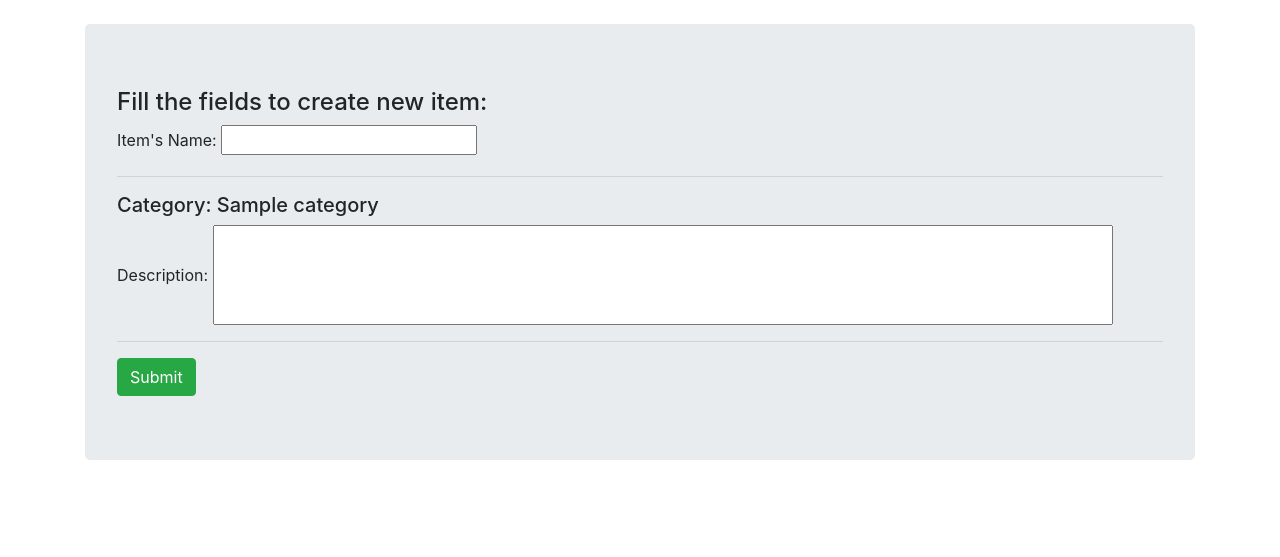
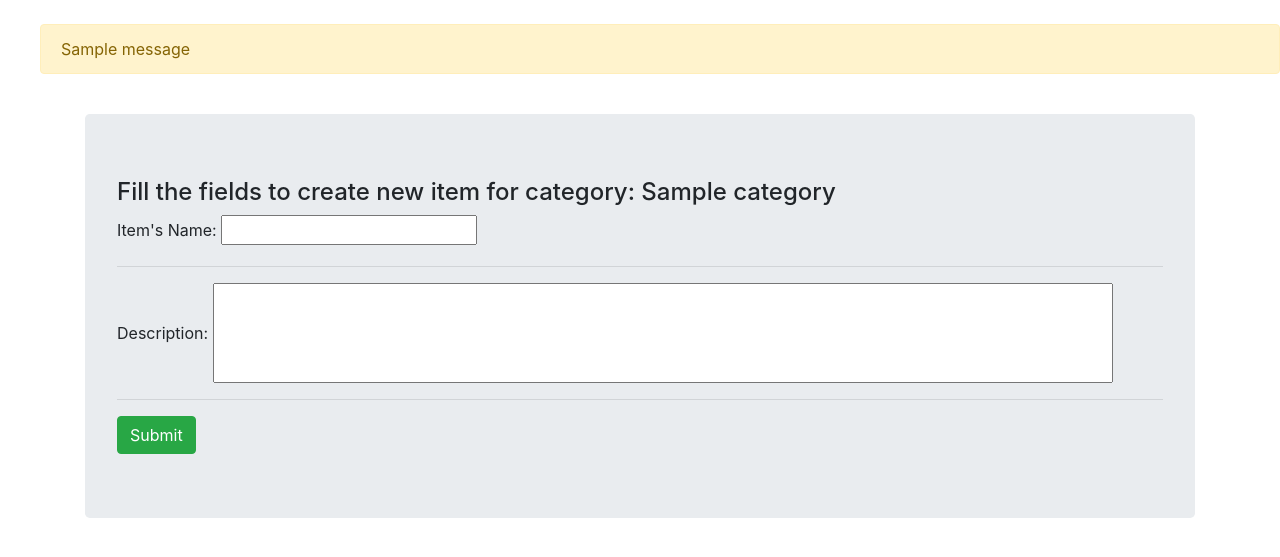
Before and after one commit to pedrocecchetti/itemlistapp, a Flask app: page /category/1/item/new in a window 1280 px wide. Shown: the part 56-613 px from the top of the page. Run offline with Flask 2, Linux system fonts and the light colour scheme; the visitor is signed in with stand-in values (Sample User, id 1); tables that the repository leaves empty hold one stand-in row (values such as "Sample post"); one stand-in notice (Sample message) is shown; parts of the project's set-up code (start-up, migrations or seed data) failed here and were passed over; some libraries are stand-ins or nearby versions.

Commit message:
Refactoring for better purposes

```diff
--- a/templates/add_new_item_page.html
+++ b/templates/add_new_item_page.html
@@ -3,11 +3,10 @@
 <div class="container">
     <div class="jumbotron">
         <form method="POST">
-        <h4>Fill the fields to create new item:</h4>
+        <h4>Fill the fields to create new item for category: {{category.category_name}}</h4>
         <label for="">Item's Name: </label>
         <input type="text" name='item_name'></input>
         <hr>
-        <h5><span>Category:  </span><a>{{category.category_name}}</a></h5>
         <label > Description: </label>
         <input type='textarea' name="item_description" style="width:900px; height:100px;"></input>
         <hr>
--- a/templates/edit_item.html
+++ b/templates/edit_item.html
@@ -5,10 +5,10 @@
         <form action="" method="POST">
         <h4>Change the input fields to edit the Item:</h4>
         <label for="">Item's Name: </label>
-        <input id={{item.item_name}} placeholder={{item.item_name}}></input>
+        <input name=item_name placeholder={{item.item_name}}></input>
         <hr>
         <h5><span>Category:  </span><a>{{item.category.category_name}}</a></h5>
-        <textarea type='text' style="width:900px">{{item.item_description}}</textarea>
+        <input type='text' name='item_description' style="width:900px; height:100px">{{item.item_description}}</input>
         <h6>Item added by: <span>{{item.user.username}}</span></h6>
         <hr>
             <button href="/" role='button' class="btn btn-secondary btn-submit">  Submit</button>
--- a/templates/extended/header.html
+++ b/templates/extended/header.html
@@ -31,4 +31,16 @@
                   {% endif %}
                 </div>
             </nav>
-        </div>
+            <br>
+            {% with messages = get_flashed_messages() %}
+  {% if messages %}
+    <ul class=flashes>
+    {% for message in messages %}
+    <div class="alert alert-warning" role="alert">
+        {{ message }}
+    </div>
+    {% endfor %}
+    </ul>
+  {% endif %}
+{% endwith %}
+{% block body %}{% endblock %}
--- a/templates/item_page.html
+++ b/templates/item_page.html
@@ -8,8 +8,8 @@
         <p>{{item.item_description}}</p>
         <h6>Item added by: <span>{{item.user.username}}</span></h6>
         <hr>
-            <a href="/" role='button' class="btn btn-secondary btn-warning">  Edit</a>
-            <a href="/" role="button" class="btn btn-secondary btn-danger">  Delete</a>
+            <a href={{url_for('edit_item', category_id= category.id, item_id = item.id)}} role='button' class="btn btn-secondary btn-warning">  Edit</a>
+            <a href={{url_for('delete_item', category_id= category.id, item_id = item.id)}} role="button" class="btn btn-secondary btn-danger">  Delete</a>
     </div>
 </div>
 
--- a/views.py
+++ b/views.py
@@ -85,6 +85,7 @@ def render_category_page(category_id):
     if 'username' in login_session:
         log = True
 
+    # Pull Category and Items from DB
     category = session.query(Category).filter_by(id = category_id).first()
     items = session.query(Item).filter_by(category_id = category_id).all()
     return render_template('category_page.html', category = category, items = items, log = log)
@@ -96,17 +97,22 @@ def render_item_page(category_id,item_id):
     if 'username' in login_session:
         log = True
 
+    # Pull Category and Item from DB
     category = session.query(Category).filter_by(id = category_id).first()
     item = session.query(Item).filter_by(id = item_id).one()
     return render_template('item_page.html', category = category, item= item, log = log)
 
 @app.route('/category/<int:category_id>/item/new', methods=['GET','POST'])
 def render_add_new_item_page(category_id):
+    # Pull the Category from DB to use as an object
     category = session.query(Category).filter_by(id = category_id).first()
 
+    # Route for the POST methos
     if request.method == 'POST':
+        # Pull User from DB and store google_sub
         user = session.query(User).filter_by(google_sub = login_session['google_sub']).first()
         user_id = user.id
+        # Create new item
         new_item = Item(item_name = request.form['item_name'],
                         item_description=request.form['item_name'],
                         category_id=category_id, user_id = user_id)
@@ -114,8 +120,9 @@ def render_add_new_item_page(category_id):
         session.commit()
         print('Item added!')
         flash('Item Added!')
-        return redirect(url_for('render_landing_page'), code=302)
+        return redirect(url_for('render_category_page',category_id = category.id), code=302)
     else:
+    # For GET route
         log = ''
         # Conditional for Login/Logout buttons
         if 'username' not in login_session:
@@ -129,23 +136,29 @@ def render_add_new_item_page(category_id):
 @app.route('/category/<int:category_id>/item/<int:item_id>/edit', methods=['GET','POST'])
 def edit_item(item_id, category_id):
     item = session.query(Item).filter_by(id = item_id).first()
-    item_user_sub = item.user.google_sub
-    log = ''
-    # Conditional for Login/Logout buttons
-    if 'username' not in login_session:
-        flash("You're Not Logged in, please Log in!")
-        return redirect(url_for('render_landing_page'), code=302)
-    # Conditional for Item Ownership
-    elif login_session['google_sub'] != item_user_sub:
-        flash('You cannot edit this item, because you are not owner!')
-        log = False
-        return redirect(url_for('render_landing_page'), code=302)
-    # If User passes everything then Render Edit Template
+    if request.method == 'POST':
+        item.item_name = request.form['item_name']
+        item.item_description = request.form['item_description']
+        session.add(item)
+        session.commit()
+        flash('Item successfully edited!')
+        return redirect(url_for('render_category_page',category_id=item.category_id))
     else:
-        log = True
-        return render_template('edit_item.html', item = item, log = log)
-
-
+        item_user_sub = item.user.google_sub
+        log = ''
+        # Conditional for Login/Logout buttons
+        if 'username' not in login_session:
+            flash("You're Not Logged in, please Log in!")
+            return redirect(url_for('render_landing_page'), code=302)
+        # Conditional for Item Ownership
+        elif login_session['google_sub'] != item_user_sub:
+            flash('You cannot edit this item, because you are not owner!')
+            log = False
+            return redirect(url_for('render_landing_page'), code=302)
+        # If User passes everything then Render Edit Template
+        else:
+            log = True
+            return render_template('edit_item.html', item = item, log = log)
 
 @app.route('/category/<int:category_id>/item/<int:item_id>/delete')
 def delete_item(item_id, category_id):
```
Also changed, not shown: templates/landing_page.html (+0 -12 lines).
